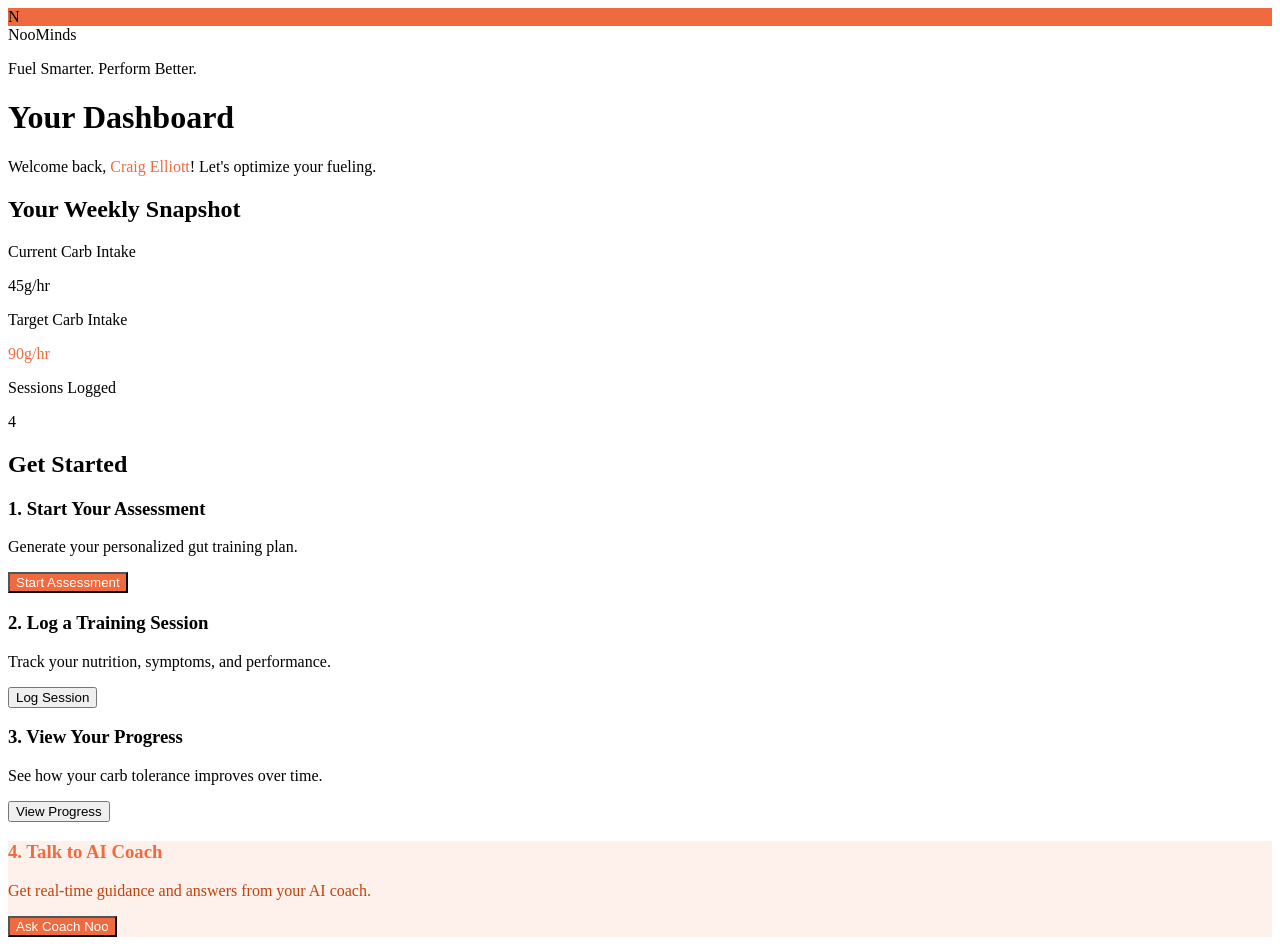
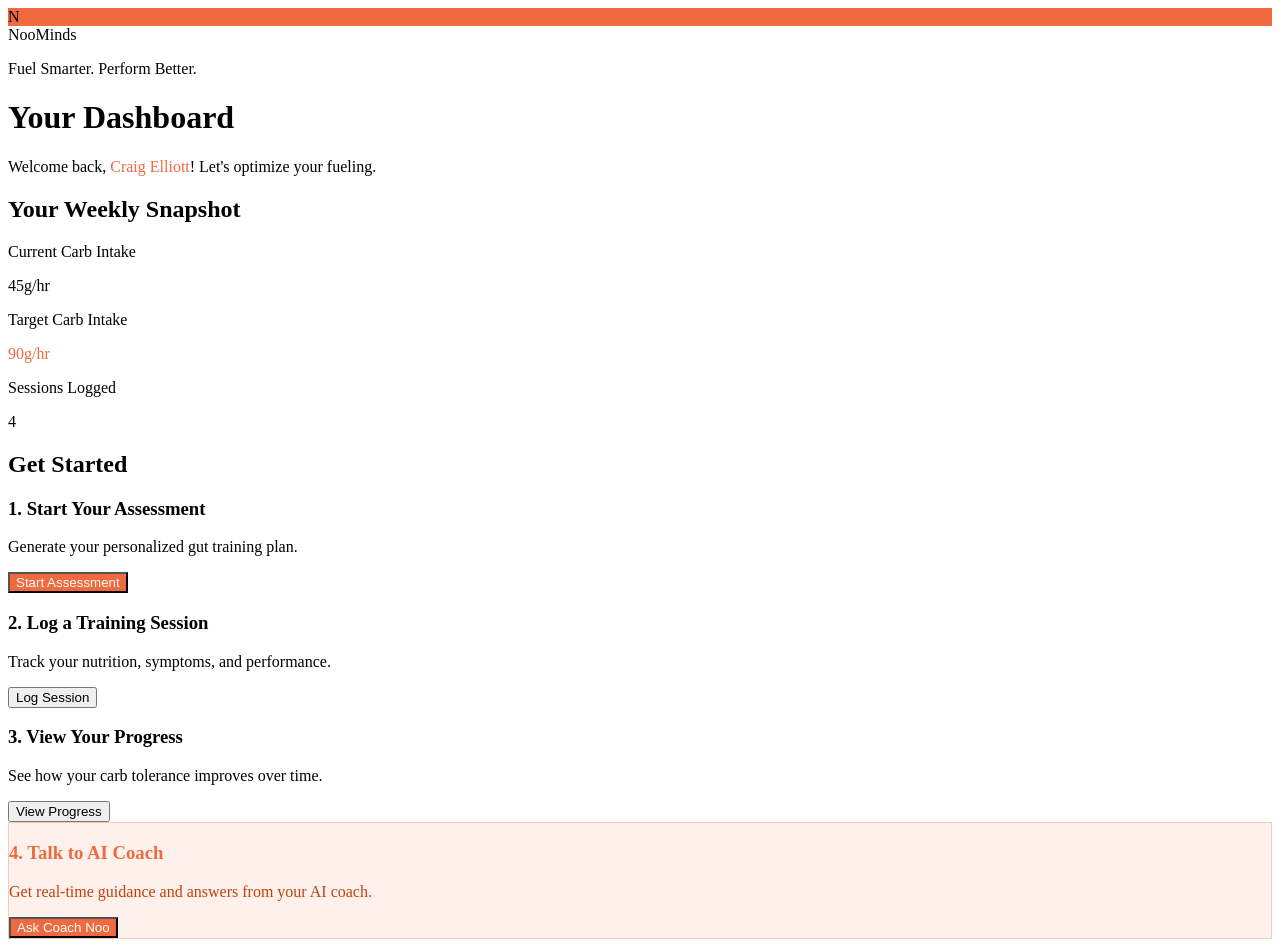
Before and after one commit to NooMinds/noominds-carb-coach, a React (Vite) app: page / in a window 1280 px wide. Shown: the top 952 px of the page. Built offline with nearby package versions, Linux system fonts and the light colour scheme.

Commit message:
Update App.tsx

```diff
--- a/src/App.tsx
+++ b/src/App.tsx
@@ -204,7 +204,7 @@ const Dashboard: React.FC<DashboardProps> = ({ onNavigate, sessionsCount }) => {
               <p className="text-sm text-slate-600 flex-grow mb-4">See how your carb tolerance improves over time.</p>
               <button onClick={() => onNavigate('progress')} className="btn btn-outline w-full">View Progress</button>
             </div>
-            <div className="card flex flex-col items-center text-center" style={{backgroundColor: 'rgba(239, 106, 62, 0.1)', borderColor: 'rgba(239, 106, 62, 0.3)'}}>
+            <div className="card flex flex-col items-center text-center" style={{backgroundColor: 'rgba(239, 106, 62, 0.1)', borderColor: 'rgba(239, 106, 62, 0.3)', borderWidth: '1px', borderStyle: 'solid'}}>
               <h3 className="font-semibold mb-2" style={{color: '#EF6A3E'}}>4. Talk to AI Coach</h3>
               <p className="text-sm flex-grow mb-4" style={{color: '#C2410C'}}>Get real-time guidance and answers from your AI coach.</p>
               <button onClick={() => onNavigate('ai_coach')} className="btn btn-primary w-full">Ask Coach Noo</button>
```
